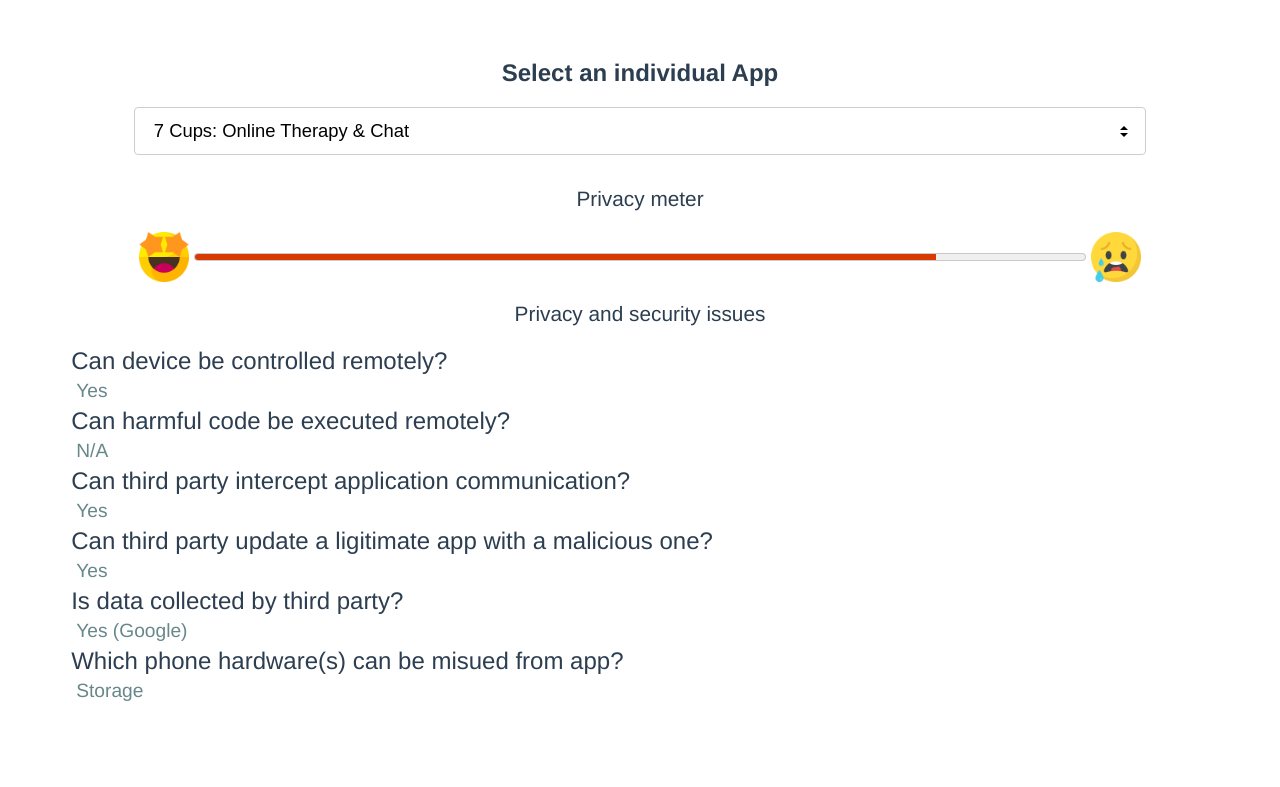
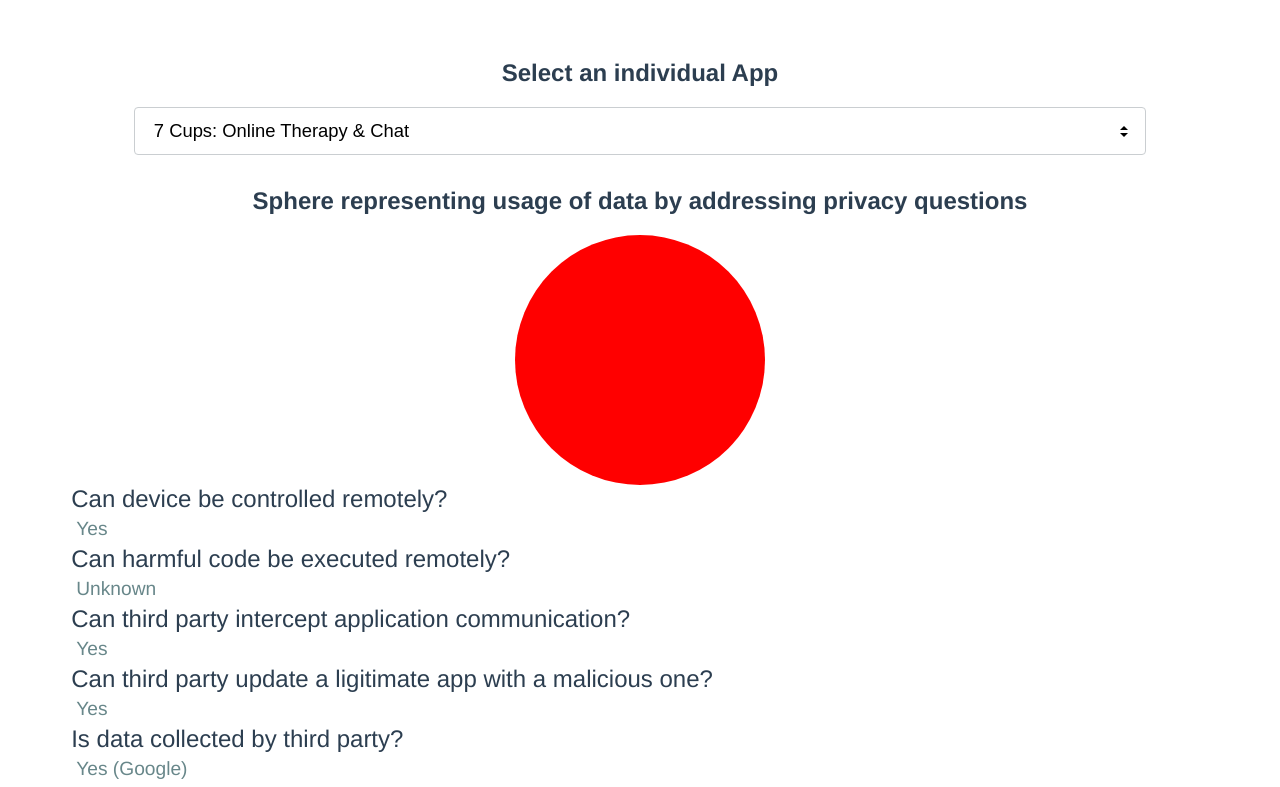
Before and after one commit to JesperStromblad/appsafe-dashboard, a Vue app: page / in a window 1280 px wide. Shown: the part 574-1361 px from the top of the page. Before the commit the page ends 1284 px from the top, so only its background shows below. Built offline with nearby package versions, Linux system fonts and the light colour scheme.

Commit message:
added sphere and fills for commerical usage

```diff
--- a/src/App.vue
+++ b/src/App.vue
@@ -7,7 +7,9 @@
             <BlockDisplay :data="getTotalIssues(app)" info="Total issues"></BlockDisplay>
             <BlockDisplay :data="2" info="Total issues" :company="true"></BlockDisplay>
         </div>
+
         <hr class="line" />
+
         <h2>Select an individual App</h2>
         <div class="custom-select">
             <select v-model="selectedOption">
@@ -15,8 +17,8 @@
                 <option v-for="(data, index) in app" :value="data['App name']" :key="index">{{ data['App name'] }}</option>
             </select>
         </div>
-        <IssueLevel :issues="getIssues(app, selectedOption)"></IssueLevel>
-        <p class="heading">Privacy and security issues</p>
+        <h2>Sphere representing usage of data by addressing privacy questions</h2>
+        <SphereFills :issues="getIssues(app, selectedOption)" :sphereColor="getColor(app, selectedOption)"></SphereFills>
         <div class="qna-block">
             <div class="question">Can device be controlled remotely?</div>
             <div class="answer">{{ getQuestion1(app, selectedOption) }}</div>
@@ -39,7 +41,8 @@
     import axios from 'axios';
 
     import BlockDisplay from './components/BlockDisplay.vue';
-    import IssueLevel from './components/IssueLevel.vue';
+    import SphereFills from './components/SphereFills.vue';
+
     // Define a reactive value for the meter
 
     let appData = ref([]);
@@ -56,7 +59,7 @@
         });
 
         if (data[0] && data[0]['Can device be controlled remotely?'] === null) {
-            return 'N/A';
+            return 'Unknown';
         } else {
             return data[0] && data[0]['Can device be controlled remotely?'];
         }
@@ -67,7 +70,7 @@
         });
 
         if (data[0] && data[0]['Can harmful code be executed remotely?'] === null) {
-            return 'N/A';
+            return 'Unknown';
         } else {
             return data[0] && data[0]['Can harmful code be executed remotely?'];
         }
@@ -78,7 +81,7 @@
         });
 
         if (data[0] && data[0]['Can third party intercept application communication?'] === null) {
-            return 'N/A';
+            return 'Unknown';
         } else {
             return data[0] && data[0]['Can third party intercept application communication?'];
         }
@@ -89,7 +92,7 @@
         });
 
         if (data[0] && data[0]['Can third party update a ligitimate app with a malicious one?'] === null) {
-            return 'N/A';
+            return 'Unknown';
         } else {
             return data[0] && data[0]['Can third party update a ligitimate app with a malicious one?'];
         }
@@ -100,7 +103,7 @@
         });
 
         if (data[0] && data[0]['Is data collected by third party?*'] === null) {
-            return 'N/A';
+            return 'Unknown';
         } else {
             return data[0] && data[0]['Is data collected by third party?*'];
         }
@@ -111,7 +114,7 @@
         });
 
         if (data[0] && data[0]['Which phone hardware(s) can be misued from app?*'] === null) {
-            return 'N/A';
+            return 'Unknown';
         } else {
             return data[0] && data[0]['Which phone hardware(s) can be misued from app?*'];
         }
@@ -169,7 +172,24 @@
             totalNotNull++;
         }
         // Total questions are six
-        return (totalNotNull / 6) * 100;
+        return totalNotNull * 50;
+    }
+
+    function getColor(app, questionForApp) {
+        const data = app.filter((appData) => {
+            return appData['App name'] === questionForApp;
+        });
+        console.debug(data[0]['Is data collected by third party?*']);
+        // Questions are addressed and data
+        if (data[0] && data[0]['Is data collected by third party?*'] !== null) {
+            return 'red';
+        }
+        if (data[0] && data[0]['Is data collected by third party?*'] === null) {
+            return 'green';
+        }
+
+        // Total questions are six
+        return 'gray';
     }
 </script>
 
--- /dev/null
+++ b/src/components/SphereFills.vue
@@ -0,0 +1,56 @@
+<template>
+    <div id="sphere_id" class="sphere fill"></div>
+</template>
+
+<script setup>
+    import { defineProps, onMounted, watch } from 'vue';
+
+    // Define props
+    const props = defineProps({
+        issues: {
+            type: Number,
+            required: true,
+            default: 100,
+            validator: (value) => value >= 0 && value <= 100,
+        },
+        sphereColor: {
+            type: String,
+            required: true,
+            default: 'gray',
+        },
+    });
+
+    function setSphereSize() {
+        document.getElementById('sphere_id').style.width = props.issues + 'px';
+        document.getElementById('sphere_id').style.height = props.issues + 'px';
+    }
+
+    watch(
+        () => props.issues,
+        () => {
+            setSphereSize();
+            setSpehereFillColor();
+        }
+    );
+
+    function setSpehereFillColor() {
+        document.getElementById('sphere_id').style.background = props.sphereColor;
+    }
+
+    onMounted(() => {
+        setSphereSize();
+        setSpehereFillColor();
+    });
+</script>
+
+<style scoped>
+    .sphere {
+        border-radius: 50%;
+        width: 90%;
+        margin: auto;
+    }
+
+    .fill {
+        background: yellow;
+    }
+</style>
```
